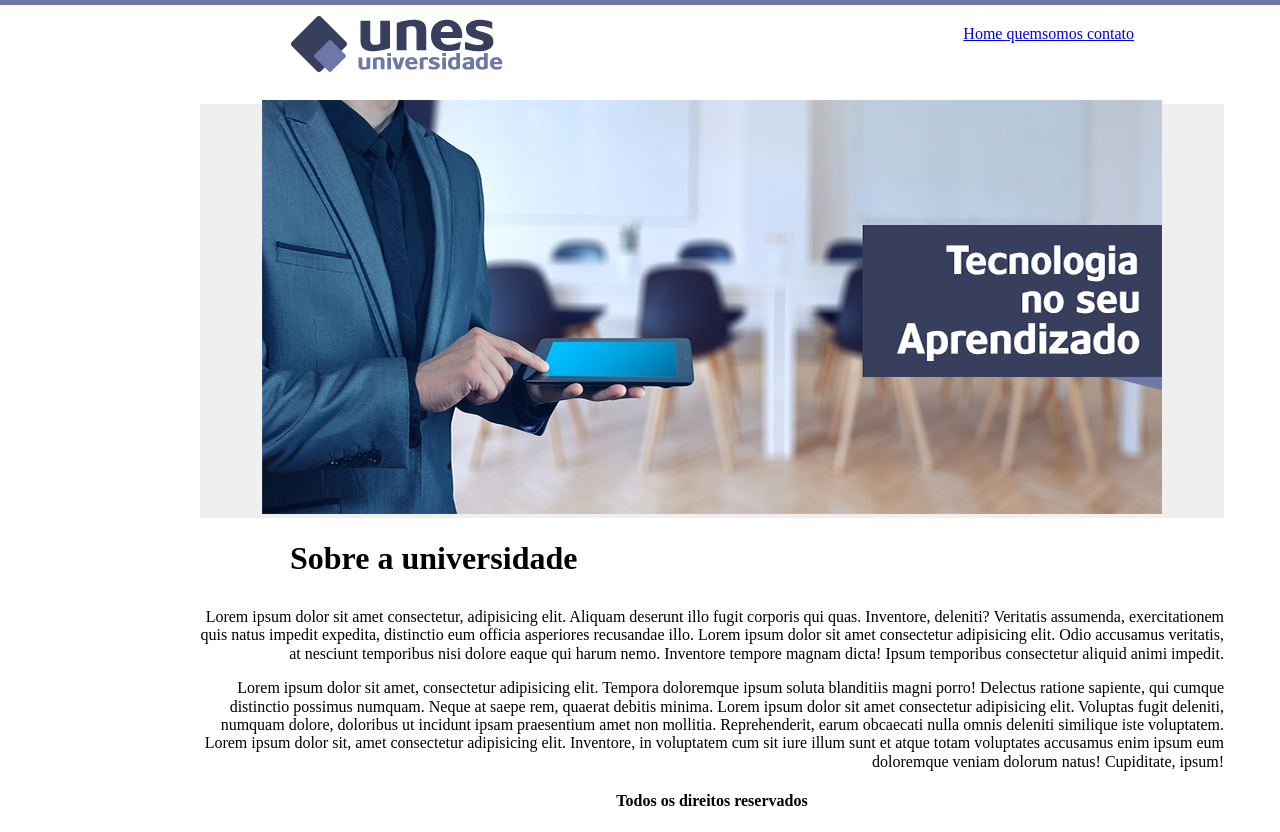
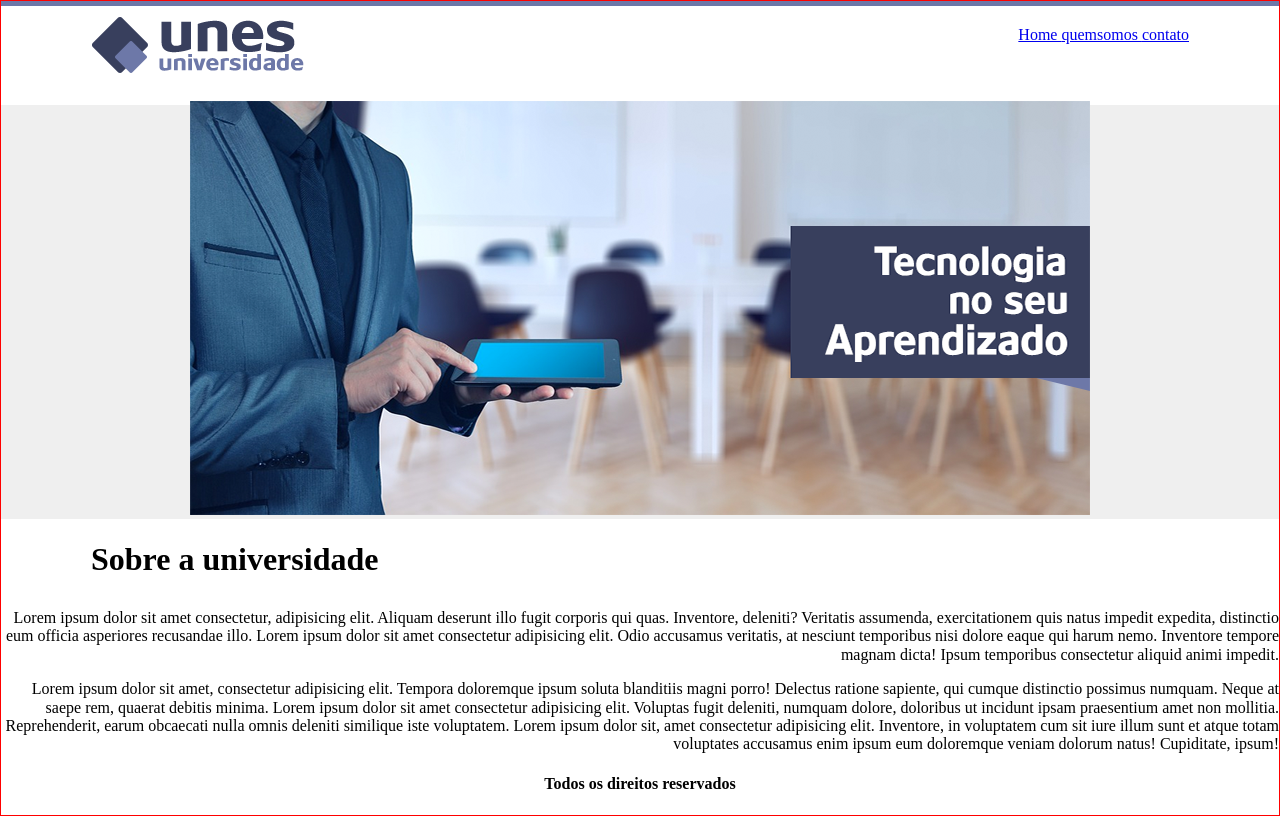
Before and after one commit to FelipheGin/Desafio-2-ADS, a Flask app: page / in a window 1280 px wide. Run offline with Flask 3, Linux system fonts and the light colour scheme.

Commit message:
Update formato.css

```diff
--- a/static/css/formato.css
+++ b/static/css/formato.css
@@ -1,8 +1,7 @@
 body{padding: 0;
     margin: 0 auto;
-    max-width: 80%;
-    border: 0px red solid;
-    padding-left: 200px;
+    max-width: 100%;
+    border: 1px red solid;
     background-image: url(/static/Imagens/fundo2.png);
 }
 
@@ -27,3 +26,13 @@ padding-left: 90px;}
 p{text-align: right;}
 
 .texto{float: left;}
+
+.container{
+    padding: 0;
+    margin: 0 auto;
+    max-width: 900px;
+    border: 1px red solid;
+    display: flex;
+    justify-content: space-between;
+
+}
```
